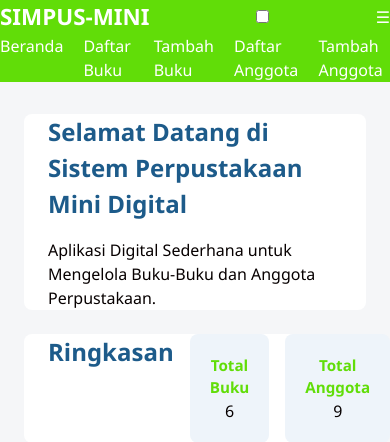
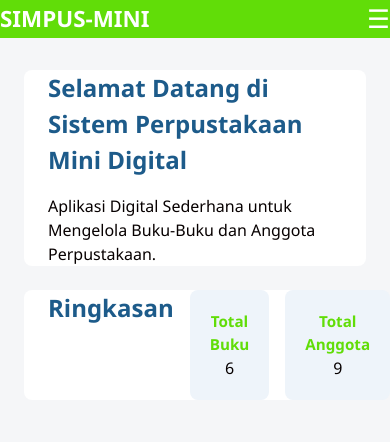
Before and after one commit to Naufal-farhan/D-P-Web, a PHP site: page /index.html in a window 390 px wide; the page is wider, and only the part inside the window is pictured. Shown: the top 442 px of that part. Run offline with PHP 8.4, Linux system fonts and the light colour scheme.

Commit message:
Step 03 - Hamburger checkboz dan revisi typo

```diff
--- a/Jobsheet/Jobsheet-03/anggota/list.html
+++ b/Jobsheet/Jobsheet-03/anggota/list.html
@@ -9,8 +9,8 @@
 <body>
     <header>
         <h1>SIMPUS-MINI</h1>
-        <input type="checkbox" id="nav-toggle" class="nac-toggle">
-        <label for="nav-toggle" class="nac-toggle-label">&#9776</label>
+        <input type="checkbox" id="nav-toggle" class="nav-toggle">
+        <label for="nav-toggle" class="nav-toggle-label">&#9776</label>
         <nav>
             <ul>
                 <li><a href="../index.html">Beranda</a></li>
--- a/Jobsheet/Jobsheet-03/anggota/tambah.html
+++ b/Jobsheet/Jobsheet-03/anggota/tambah.html
@@ -8,8 +8,8 @@
 <body>
     <header>
         <h1>SIMPUS-MINI</h1>
-        <input type="checkbox" id="nav-toggle" class="nac-toggle">
-        <label for="nav-toggle" class="nac-toggle-label">&#9776</label>
+        <input type="checkbox" id="nav-toggle" class="nav-toggle">
+        <label for="nav-toggle" class="nav-toggle-label">&#9776</label>
         <nav>
             <ul>
                 <li><a href="../index.html">Beranda</a></li>
--- a/Jobsheet/Jobsheet-03/assets/css/style.css
+++ b/Jobsheet/Jobsheet-03/assets/css/style.css
@@ -166,3 +166,37 @@ footer {
 }
 @media (max-width: 768px) {
 }
+.nav-toggle {
+    display :none;
+}
+.nav-toggle-label {
+    display : none;
+    font-size : 1.6rem;
+    color:#fff;
+    cursor: pointer;
+}
+@media (max-width: 480px){
+    header {
+    position: relative;
+}
+
+.nav-toggle-label {
+    display: block;
+}
+
+header nav {
+    display: none;
+    width: 100%;
+    order: 3;
+    margin-top: 1rem;
+}
+
+.nav-toggle:checked ~ nav {
+    display: block;
+}
+
+header nav ul {
+    flex-direction: column;
+    gap: 0.75rem;
+}
+}
--- a/Jobsheet/Jobsheet-03/buku/list.html
+++ b/Jobsheet/Jobsheet-03/buku/list.html
@@ -8,8 +8,8 @@
 <body>
     <header>
         <h1>SIMPUS-MINI</h1>
-        <input type="checkbox" id="nav-toggle" class="nac-toggle">
-        <label for="nav-toggle" class="nac-toggle-label">&#9776</label>
+        <input type="checkbox" id="nav-toggle" class="nav-toggle">
+        <label for="nav-toggle" class="nav-toggle-label">&#9776</label>
         <nav>
             <ul>
                 <li><a href="../index.html">Beranda</a></li>
--- a/Jobsheet/Jobsheet-03/buku/tambah.html
+++ b/Jobsheet/Jobsheet-03/buku/tambah.html
@@ -8,8 +8,8 @@
         <body>
     <header>
         <h1>SIMPUS-MINI</h1>
-        <input type="checkbox" id="nav-toggle" class="nac-toggle">
-        <label for="nav-toggle" class="nac-toggle-label">&#9776</label>
+        <input type="checkbox" id="nav-toggle" class="nav-toggle">
+        <label for="nav-toggle" class="nav-toggle-label">&#9776</label>
         <nav>
             <ul>
                 <li><a href="../index.html">Beranda</a></li>
--- a/Jobsheet/Jobsheet-03/index.html
+++ b/Jobsheet/Jobsheet-03/index.html
@@ -10,8 +10,8 @@
 <body>
     <header>
         <h1>SIMPUS-MINI</h1>
-        <input type="checkbox" id="nav-toggle" class="nac-toggle">
-        <label for="nav-toggle" class="nac-toggle-label">&#9776</label>
+        <input type="checkbox" id="nav-toggle" class="nav-toggle">
+        <label for="nav-toggle" class="nav-toggle-label">&#9776</label>
         <nav>
             <ul>
                 <li><a href="index.html">Beranda</a></li>
```
